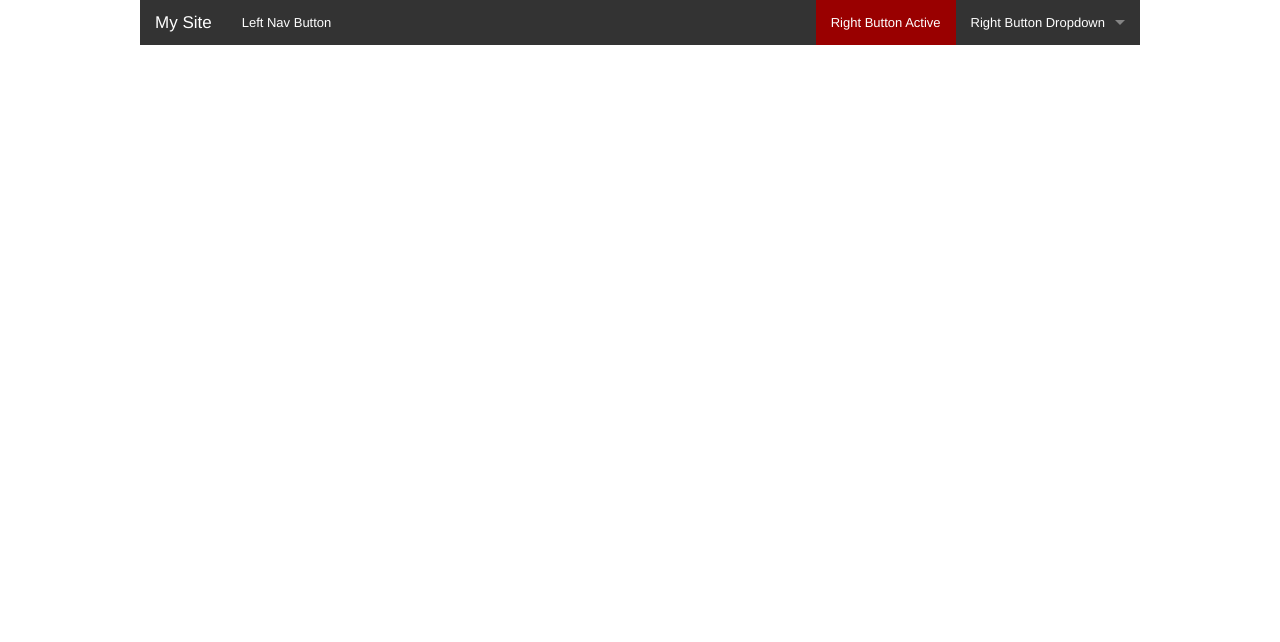
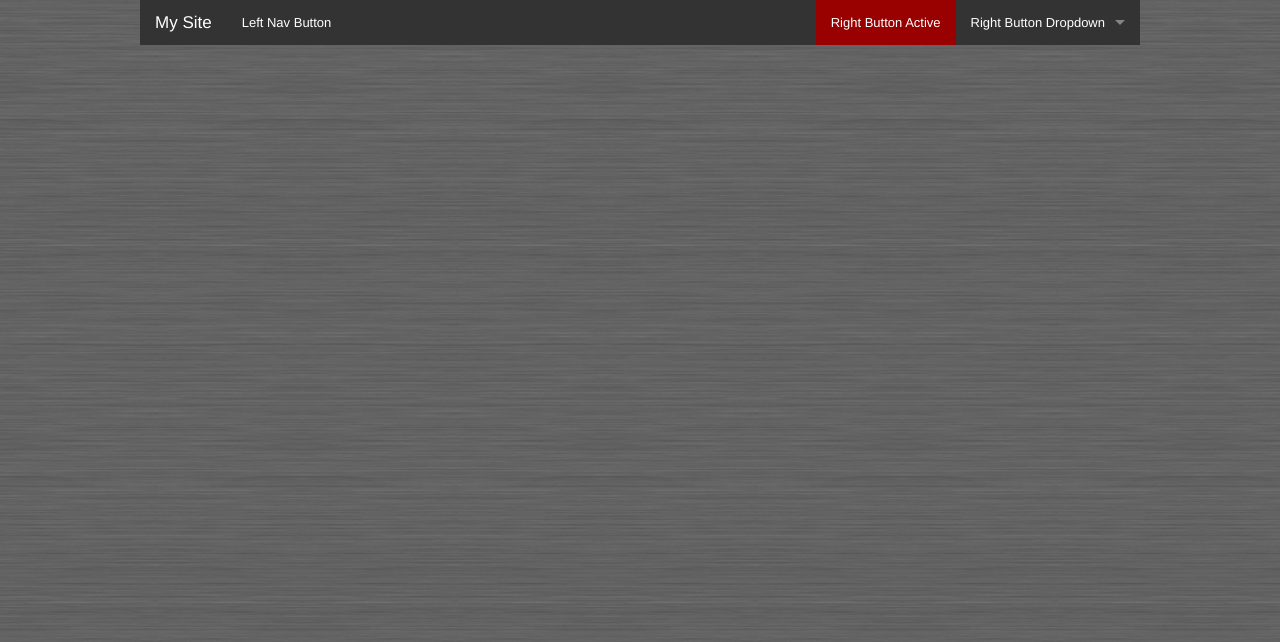
Before and after one commit to Skunkworks1983/SkunkworksWebsite2015, a plain HTML site: page index.html in a window 1280 px wide. Drawn offline with Linux system fonts and the light colour scheme.

Commit message:
added background

```diff
--- a/index.html
+++ b/index.html
@@ -3,6 +3,12 @@
 <head>
 	<title>Skunk Works Robotics 1983: Home</title>
 	<link href="../foundation/css/foundation.css" rel="stylesheet">
+    <style type="text/css">
+    body{
+        background: url("images/background.gif");
+    }
+
+    </style>
 </head>
 
 <body>
```
